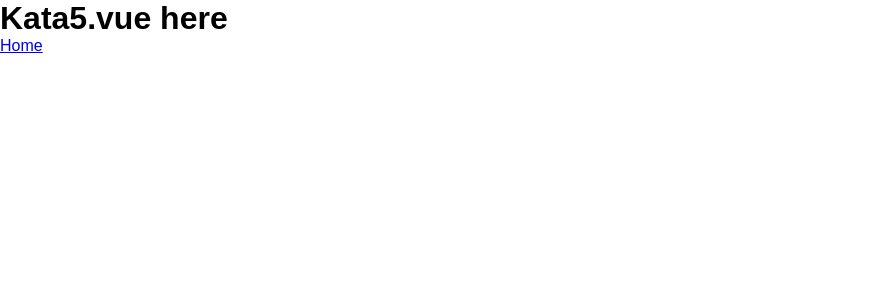
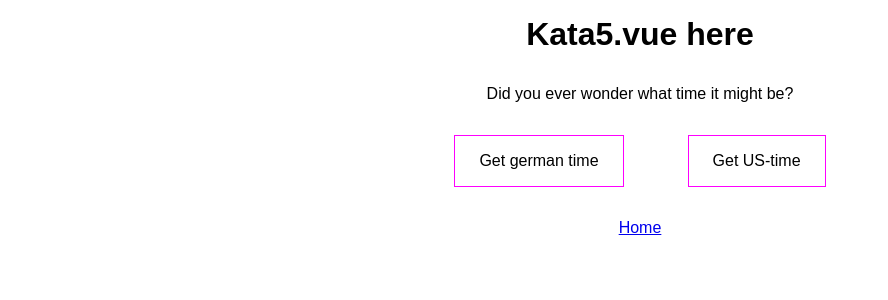
Before and after one commit to eMonk42/vue-katas, a Vue app: page /kata5 in a window 1280 px wide. Shown: the top 300 px of the page, without its empty margins (0-888 px from the left). Built offline with nearby package versions, Linux system fonts and the light colour scheme.

Commit message:
date-kata basically functional

```diff
--- a/src/views/Kata05.vue
+++ b/src/views/Kata05.vue
@@ -1,10 +1,53 @@
 <template lang="">
-  <div>
+  <div class="wrapper">
     <h1>Kata5.vue here</h1>
+    <p>Did you ever wonder what time it might be?</p>
+    <div class="buttons">
+      <button @click="getTimeDe">Get german time</button>
+      <button @click="getTimeUs">Get US-time</button>
+    </div>
+    <p v-if="date != ''" id="output">{{ date }}</p>
     <router-link to="/">Home</router-link>
   </div>
 </template>
 <script>
-export default {};
+export default {
+  data() {
+    return {
+      date: ""
+    };
+  },
+  methods: {
+    getTimeDe() {
+      let currentDate = new Date();
+      this.date = currentDate
+        .toLocaleString("en-GB")
+        .replace("/", ".")
+        .replace("/", ".");
+    },
+    getTimeUs() {
+      let currentDate = new Date();
+      this.date = currentDate.toLocaleString("en-US"); //string + " in english";
+    }
+  }
+};
 </script>
-<style lang=""></style>
+<style scoped lang="scss">
+.wrapper {
+  max-width: 50%;
+  display: flex;
+  flex-direction: column;
+  justify-content: center;
+  .buttons {
+    button {
+      border: 1px solid magenta;
+      display: inline-block;
+      margin: 0 2rem;
+      padding: 1rem 1.5rem;
+    }
+    button:hover {
+      background-color: #333;
+    }
+  }
+}
+</style>
```
